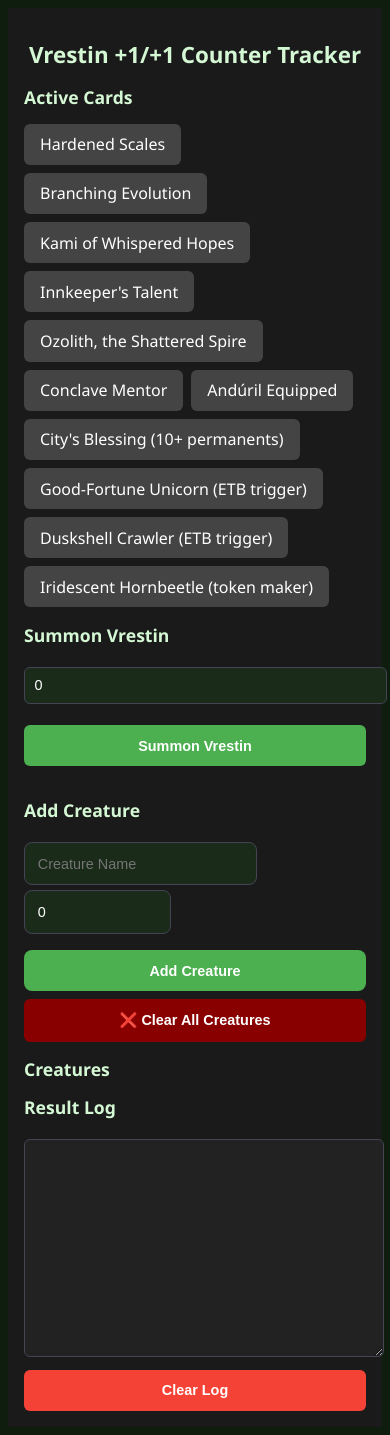
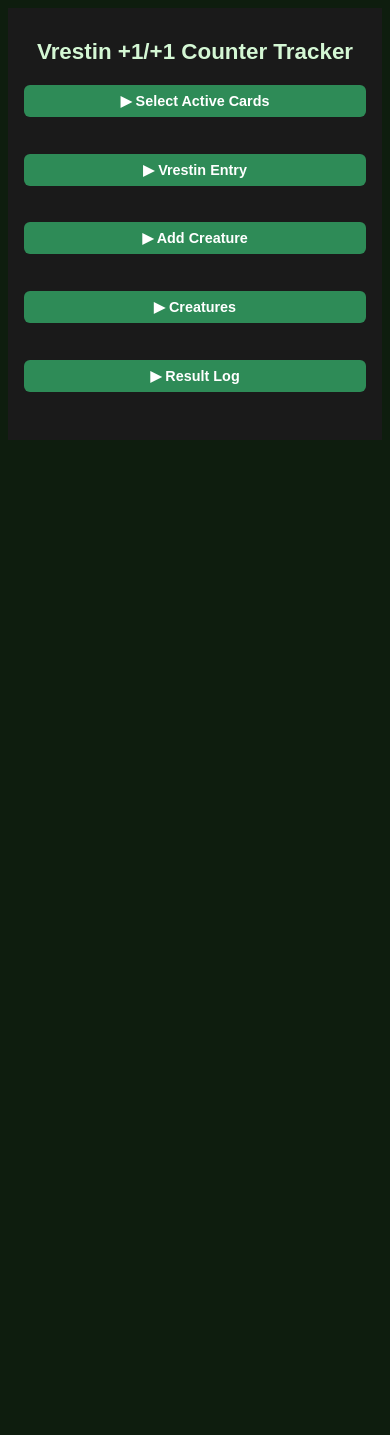
Before and after one commit to cdragon666/vrestin-counters, a React (Create React App) app: page / in a window 390 px wide. After the commit the page ends 844 px from the top, so only its background shows below. Built offline with nearby package versions, Linux system fonts and the light colour scheme.

Commit message:
Restore collapsible mobile layout while preserving keyboard fix

```diff
--- a/src/App.js
+++ b/src/App.js
@@ -1,4 +1,4 @@
-import { useState, useCallback, memo } from "react";
+import { useState, useEffect } from "react";
 
 const supportCards = [
   { id: "hardened_scales", name: "Hardened Scales" },
@@ -22,31 +22,6 @@
   "springheart nantuko": { base: [2, 2], counters: 0 }
 };
 
-const CreatureInput = memo(({ newCreatureName, startingCounters, handleNameChange, setStartingCounters, addCreature }) => (
-  <>
-    <input
-      type="text"
-      placeholder="Creature Name"
-      value={newCreatureName}
-      onChange={handleNameChange}
-      style={{ width: "60%", marginRight: "2%", padding: "0.8rem", borderRadius: "8px" }}
-    />
-    <input
-      type="number"
-      placeholder="+1/+1 Counters"
-      value={startingCounters}
-      onChange={(e) => setStartingCounters(e.target.value)}
-      style={{ width: "35%", padding: "0.8rem", borderRadius: "8px" }}
-    />
-    <button
-      onClick={addCreature}
-      style={{ marginTop: "1rem", width: "100%", padding: "0.8rem", backgroundColor: "#4CAF50", color: "white", borderRadius: "8px" }}
-    >
-      Add Creature
-    </button>
-  </>
-));
-
 export default function App() {
   const [selectedCards, setSelectedCards] = useState([]);
   const [vrestinX, setVrestinX] = useState(0);
@@ -54,6 +29,7 @@
   const [newCreatureName, setNewCreatureName] = useState("");
   const [startingCounters, setStartingCounters] = useState(0);
   const [resultLog, setResultLog] = useState([]);
+  const [suggestions, setSuggestions] = useState([]);
 
   const toggleCard = (id) => {
     setSelectedCards((prev) =>
@@ -91,21 +67,43 @@
     const base = parseInt(vrestinX);
     const vrestinCounters = Math.ceil((base + getBaseCounterBonus()) * getMultiplier());
     const insectCounters = getEntryCounterBonus();
+
     const log = `[ETB Phase]\n✨ Vrestin enters with ${vrestinCounters} counters\n🐞 ${base} Insect tokens created (+${insectCounters})`;
+
     const newCreatures = [
-      ...(creatures.find((c) => c.name === "Vrestin") ? [] : [{ name: "Vrestin", base: [0, 0], counters: vrestinCounters }]),
-      ...Array(base).fill().map((_, i) => ({ name: `Insect ${i + 1}`, base: [1, 1], counters: insectCounters }))
+      ...(creatures.find((c) => c.name === "Vrestin")
+        ? []
+        : [{ name: "Vrestin", base: [0, 0], counters: vrestinCounters }]),
+      ...Array(base).fill().map((_, i) => ({
+        name: `Insect ${i + 1}`,
+        base: [1, 1],
+        counters: insectCounters
+      }))
     ];
+
     setCreatures((prev) => [...prev, ...newCreatures]);
     setResultLog((prev) => [log, ...prev]);
   };
 
-  const handleNameChange = useCallback((e) => {
-    const input = e.target.value;
-    setNewCreatureName(input);
-  }, []);
+  const updateCounter = (index, delta) => {
+    setCreatures((prev) =>
+      prev.map((c, i) =>
+        i === index ? { ...c, counters: Math.max(0, c.counters + delta) } : c
+      )
+    );
+  };
 
-  const addCreature = useCallback(() => {
+  const removeCreature = (index) => {
+    setCreatures((prev) => prev.filter((_, i) => i !== index));
+  };
+
+  const clearAllCreatures = () => {
+    setCreatures([]);
+  };
+
+  const clearLog = () => setResultLog([]);
+
+  const addCreature = () => {
     const name = newCreatureName.trim();
     if (!name) return;
     const data = creatureData[name.toLowerCase()];
@@ -115,35 +113,63 @@
     setCreatures([...creatures, { name: newCreatureName, base, counters: final }]);
     setNewCreatureName("");
     setStartingCounters(0);
-  }, [newCreatureName, startingCounters, creatures]);
+    setSuggestions([]);
+  };
 
-  const updateCounter = (index, delta) => {
-    setCreatures((prev) =>
-      prev.map((c, i) => (i === index ? { ...c, counters: Math.max(0, c.counters + delta) } : c))
+  const handleNameChange = (e) => {
+    const input = e.target.value;
+    setNewCreatureName(input);
+    if (!input) return setSuggestions([]);
+    const matches = Object.keys(creatureData).filter((name) =>
+      name.includes(input.toLowerCase())
+    );
+    setSuggestions(matches);
+  };
+
+  const fillSuggestion = (name) => {
+    const displayName = name.replace(/\b\w/g, (c) => c.toUpperCase());
+    setNewCreatureName(displayName);
+    const data = creatureData[name];
+    if (data) setStartingCounters(data.counters);
+    setSuggestions([]);
+  };
+
+  const isMobile = window.innerWidth < 768;
+
+  const Section = ({ title, children }) => {
+    const [open, setOpen] = useState(!isMobile);
+    return (
+      <div style={{ marginBottom: "1.5rem" }}>
+        {isMobile && (
+          <button
+            onClick={() => setOpen((o) => !o)}
+            style={{ width: "100%", padding: "0.5rem", marginBottom: "0.5rem", fontWeight: "bold" }}
+          >
+            {open ? `▼ ${title}` : `▶ ${title}`}
+          </button>
+        )}
+        {(!isMobile || open) && children}
+      </div>
     );
   };
 
-  const removeCreature = (index) => {
-    setCreatures((prev) => prev.filter((_, i) => i !== index));
-  };
-
-  const clearAllCreatures = () => setCreatures([]);
-  const clearLog = () => setResultLog([]);
-
   return (
-    <div style={{ padding: "1rem", backgroundColor: "#1a1a1a", color: "white" }}>
+    <div style={{ padding: "1rem", backgroundColor: "#1a1a1a", color: "white", fontFamily: "Arial, sans-serif" }}>
       <h1 style={{ textAlign: "center" }}>Vrestin +1/+1 Counter Tracker</h1>
 
-      <h2>Active Cards</h2>
-      <div style={{ display: "flex", flexWrap: "wrap", gap: "0.5rem", marginBottom: "1rem" }}>
+      <div style={{ display: isMobile ? "block" : "grid", gridTemplateColumns: "1fr 1fr", gap: "1.5rem" }}>
+        <div>
+          <Section title="Select Active Cards">
+            <div style={{ display: "flex", flexWrap: "wrap", gap: "1rem" }}>
               {supportCards.map((card) => (
                 <div
                   key={card.id}
                   onClick={() => toggleCard(card.id)}
                   style={{
-              padding: "0.6rem 1rem",
-              borderRadius: "6px",
-              backgroundColor: selectedCards.includes(card.id) ? "#4caf50" : "#444",
+                    backgroundColor: selectedCards.includes(card.id) ? "#4caf50" : "#2e2e2e",
+                    color: "white",
+                    padding: "0.8rem 1.2rem",
+                    borderRadius: "8px",
                     cursor: "pointer"
                   }}
                 >
@@ -151,52 +177,71 @@
                 </div>
               ))}
             </div>
+          </Section>
 
-      <h2>Summon Vrestin</h2>
+          <Section title="Vrestin Entry">
             <input
               type="number"
               placeholder="X value"
               value={vrestinX}
               onChange={(e) => setVrestinX(e.target.value)}
-        style={{ width: "100%", padding: "0.6rem", marginBottom: "1rem" }}
+              style={{ width: "100%", padding: "0.8rem", marginBottom: "1rem", borderRadius: "8px" }}
             />
-      <button onClick={calculateETB} style={{ width: "100%", padding: "0.8rem", backgroundColor: "#4CAF50", color: "white" }}>
+            <button onClick={calculateETB} style={{ width: "100%", padding: "0.8rem", backgroundColor: "#4CAF50", color: "white", borderRadius: "8px" }}>
               Summon Vrestin
             </button>
+          </Section>
 
-      <h2 style={{ marginTop: "2rem" }}>Add Creature</h2>
-      <CreatureInput
-        newCreatureName={newCreatureName}
-        startingCounters={startingCounters}
-        handleNameChange={handleNameChange}
-        setStartingCounters={setStartingCounters}
-        addCreature={addCreature}
+          <Section title="Add Creature">
+            <input
+              type="text"
+              placeholder="Creature Name"
+              value={newCreatureName}
+              onChange={handleNameChange}
+              style={{ width: "60%", marginRight: "2%", padding: "0.8rem", borderRadius: "8px" }}
             />
-      <button onClick={clearAllCreatures} style={{ marginTop: "0.5rem", width: "100%", padding: "0.8rem", backgroundColor: "#800", color: "white" }}>
-        ❌ Clear All Creatures
+            <input
+              type="number"
+              placeholder="+1/+1 Counters"
+              value={startingCounters}
+              onChange={(e) => setStartingCounters(e.target.value)}
+              style={{ width: "35%", padding: "0.8rem", borderRadius: "8px" }}
+            />
+            <button onClick={addCreature} style={{ marginTop: "1rem", width: "100%", padding: "0.8rem", backgroundColor: "#4CAF50", color: "white", borderRadius: "8px" }}>
+              Add Creature
             </button>
+            <button onClick={clearAllCreatures} style={{ marginTop: "0.5rem", width: "100%", padding: "0.8rem", backgroundColor: "#800", color: "white", borderRadius: "8px" }}>
+              Clear All Creatures
+            </button>
+          </Section>
+        </div>
 
-      <h2>Creatures</h2>
+        <div>
+          <Section title="Creatures">
             {creatures.map((c, i) => (
-        <div key={i} style={{ background: "#333", padding: "1rem", borderRadius: "6px", marginBottom: "0.5rem" }}>
-          {c.name}: {c.base[0]}/{c.base[1]} (+{c.counters}/+{c.counters})
+              <div key={i} style={{ background: "#333", padding: "1rem", borderRadius: "8px", marginBottom: "0.5rem", display: "flex", justifyContent: "space-between", alignItems: "center" }}>
+                <span>{c.name}: {c.base[0]}/{c.base[1]} (+{c.counters}/+{c.counters})</span>
                 <div>
-            <button onClick={() => updateCounter(i, 1)}>+1</button>
-            <button onClick={() => updateCounter(i, -1)} style={{ marginLeft: "0.5rem" }}>-1</button>
-            <button onClick={() => removeCreature(i)} style={{ marginLeft: "0.5rem" }}>🗑️</button>
+                  <button onClick={() => updateCounter(i, 1)} style={{ marginRight: "0.5rem" }}>+1</button>
+                  <button onClick={() => updateCounter(i, -1)} style={{ marginRight: "0.5rem" }}>-1</button>
+                  <button onClick={() => removeCreature(i)}>🗑️</button>
                 </div>
               </div>
             ))}
+          </Section>
 
-      <h2>Result Log</h2>
+          <Section title="Result Log">
             <textarea
               readOnly
               value={resultLog.join("\n-------------------\n")}
-        style={{ width: "100%", height: "200px", backgroundColor: "#222", color: "white", fontFamily: "monospace" }}
+              style={{ width: "100%", height: "150px", backgroundColor: "#222", color: "white", padding: "0.8rem", borderRadius: "8px", fontFamily: "monospace" }}
             />
-      <button onClick={clearLog} style={{ width: "100%", marginTop: "0.5rem", padding: "0.8rem", backgroundColor: "#f44336", color: "white" }}>
+            <button onClick={clearLog} style={{ width: "100%", marginTop: "0.5rem", padding: "0.8rem", backgroundColor: "#f44336", color: "white", borderRadius: "8px" }}>
               Clear Log
             </button>
+          </Section>
+        </div>
+      </div>
     </div>
   );
 }
```
Lines whose indentation alone changed are shown as unchanged.
